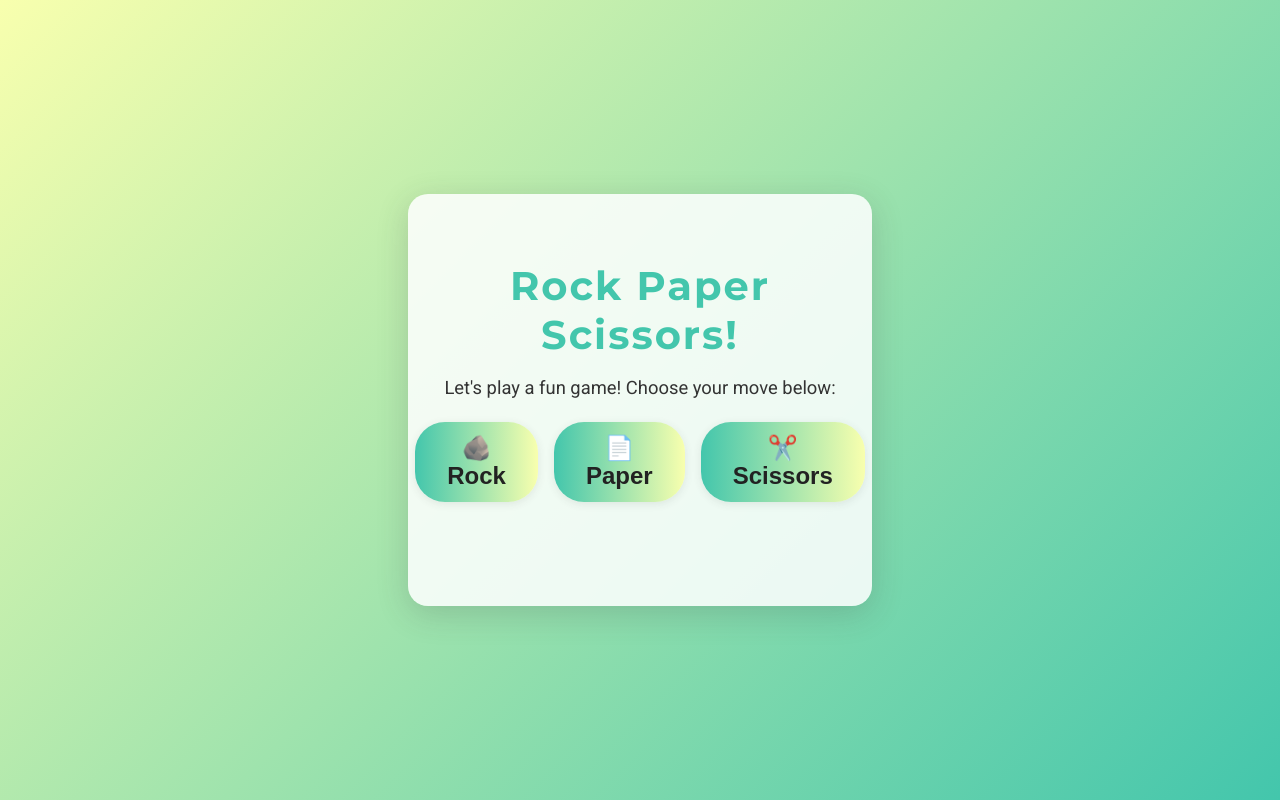
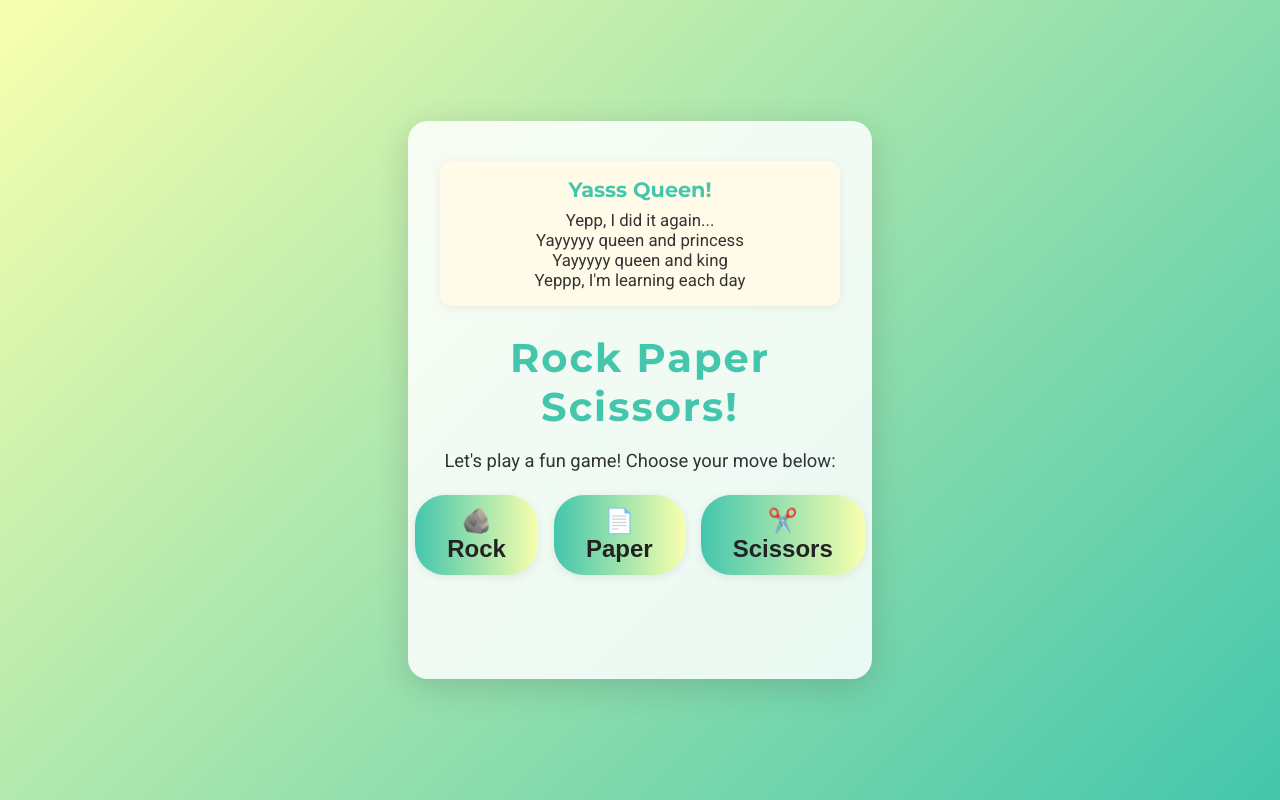
Before and after one commit to AnnEvelinn/newproj, a plain HTML site: page index.html in a window 1280 px wide. Drawn offline with Linux system fonts and the light colour scheme.

Commit message:
kept the original message

```diff
--- a/index.html
+++ b/index.html
@@ -57,6 +57,15 @@
 </head>
 <body>
     <div class="container">
+        <div style="background: #fffbe8; border-radius: 12px; padding: 16px; margin-bottom: 24px; box-shadow: 0 2px 8px rgba(60,60,60,0.07);">
+            <h2 style="color:#43c6ac; font-family:'Montserrat',Arial,sans-serif; font-size:1.3rem; margin:0 0 8px 0;">Yasss Queen!</h2>
+            <p style="font-size:1.05rem; color:#333; margin:0;">
+                Yepp, I did it again...<br>
+                Yayyyyy queen and princess<br>
+                Yayyyyy queen and king<br>
+                Yeppp, I'm learning each day
+            </p>
+        </div>
         <h1>Rock Paper Scissors!</h1>
         <p>
             Let's play a fun game! Choose your move below:
```
